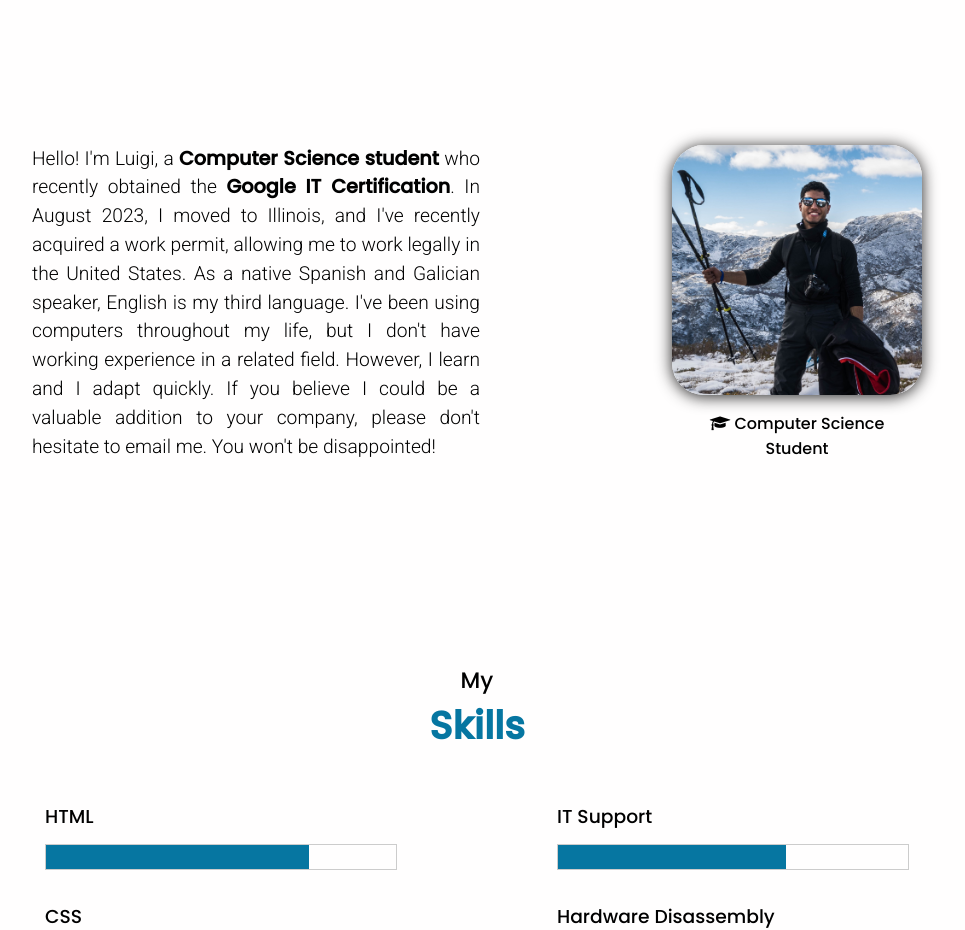
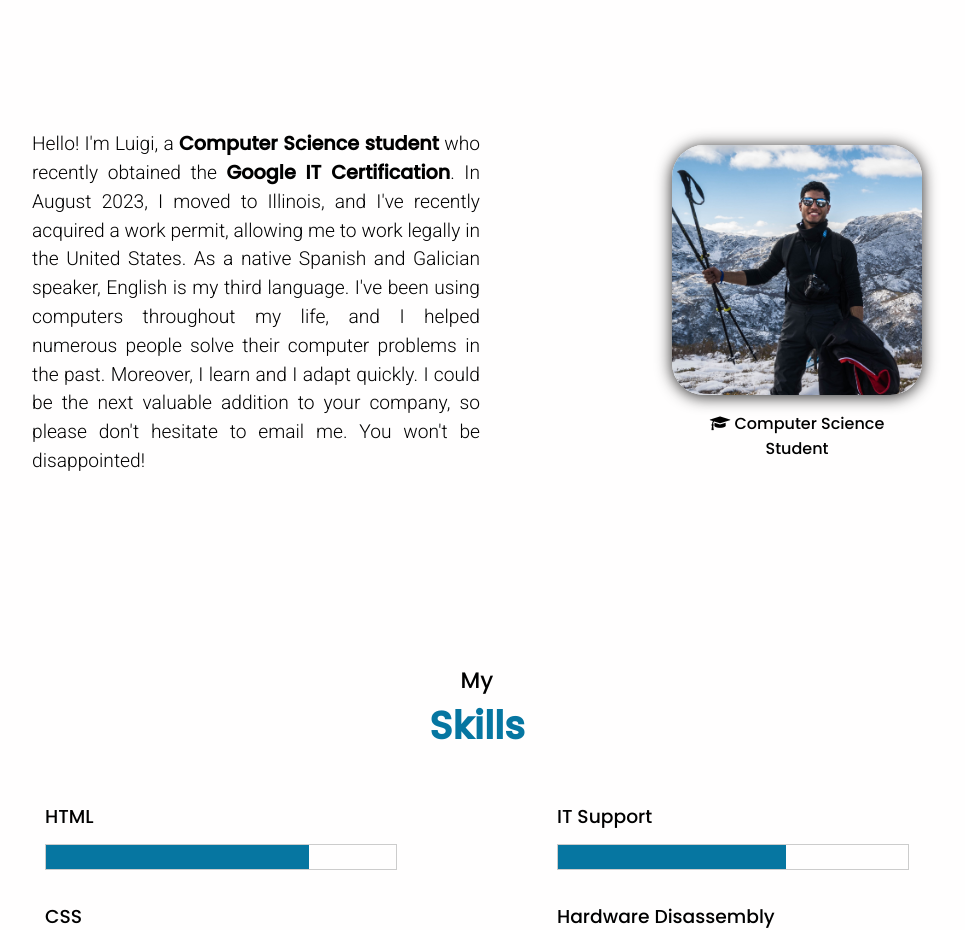
Before and after one commit to limproda/limproda, a plain HTML site: page index.html in a window 1280 px wide. Shown: the part 980-1910 px from the top of the page, without its empty margins (163-1128 px from the left). Drawn offline with Linux system fonts and the light colour scheme.

Commit message:
Update index.html

```diff
--- a/index.html
+++ b/index.html
@@ -59,11 +59,8 @@
                     obtained the <strong>Google IT Certification</strong>. In August 2023, I moved to Illinois, and I've
                     recently acquired a work
                     permit, allowing me to work legally in the United States. As a native Spanish and
-                    Galician speaker, English is my third language. I've been using computers throughout my life, but I
-                    don't have working
-                    experience in a related field. However, I learn and I adapt
-                    quickly. If you believe I could be a valuable addition to your company, please don't hesitate to
-                    email me. You won't be disappointed! </p>
+                    Galician speaker, English is my third language. I've been using computers throughout my life, and I helped numerous people solve their computer problems in the past. Moreover, I learn and I adapt
+                    quickly. I could be the next valuable addition to your company, so please don't hesitate to email me. You won't be disappointed! </p>
             </div>
             <div class="about-right-container">
                 <div class="about-image"></div>
```
